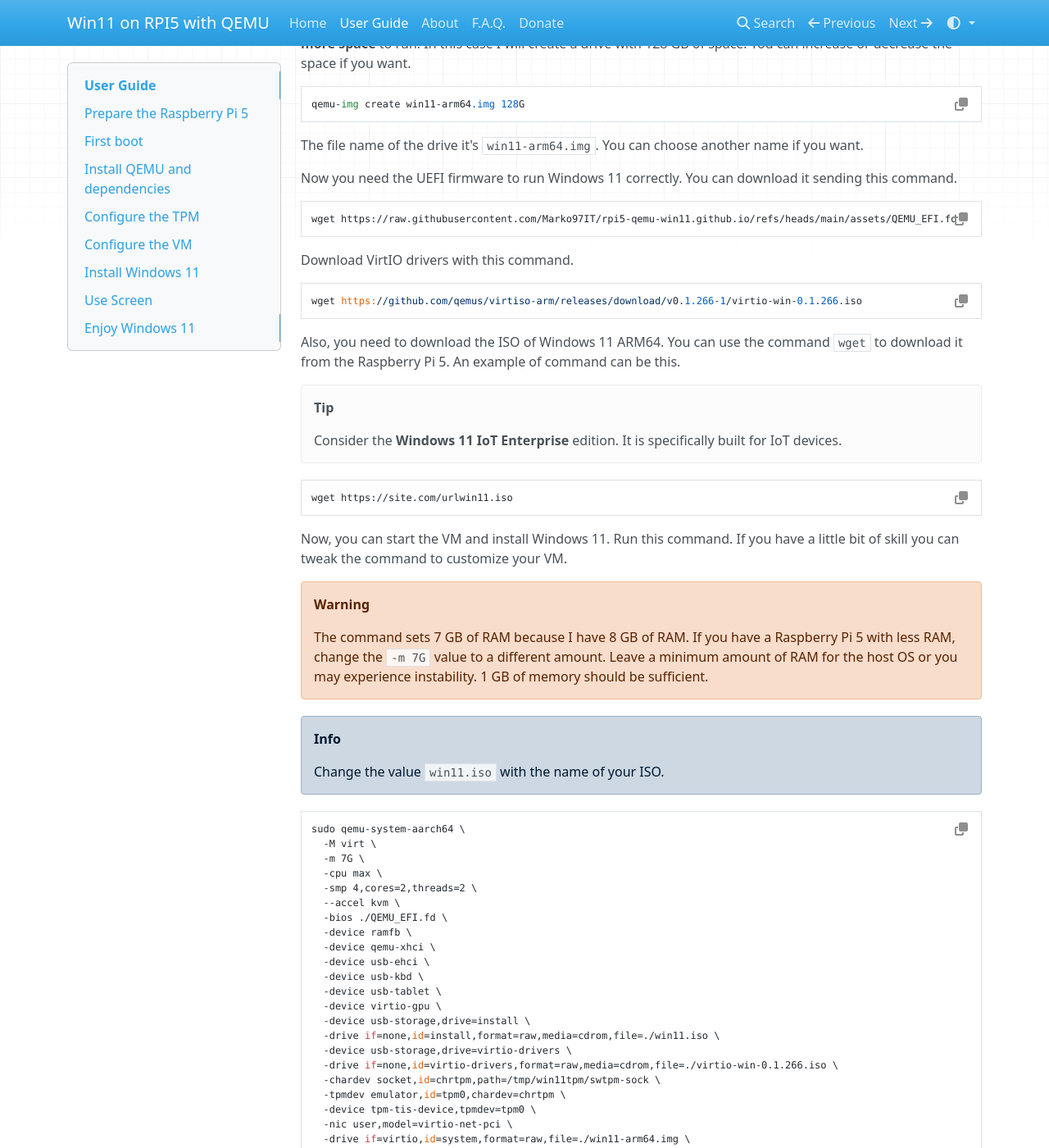
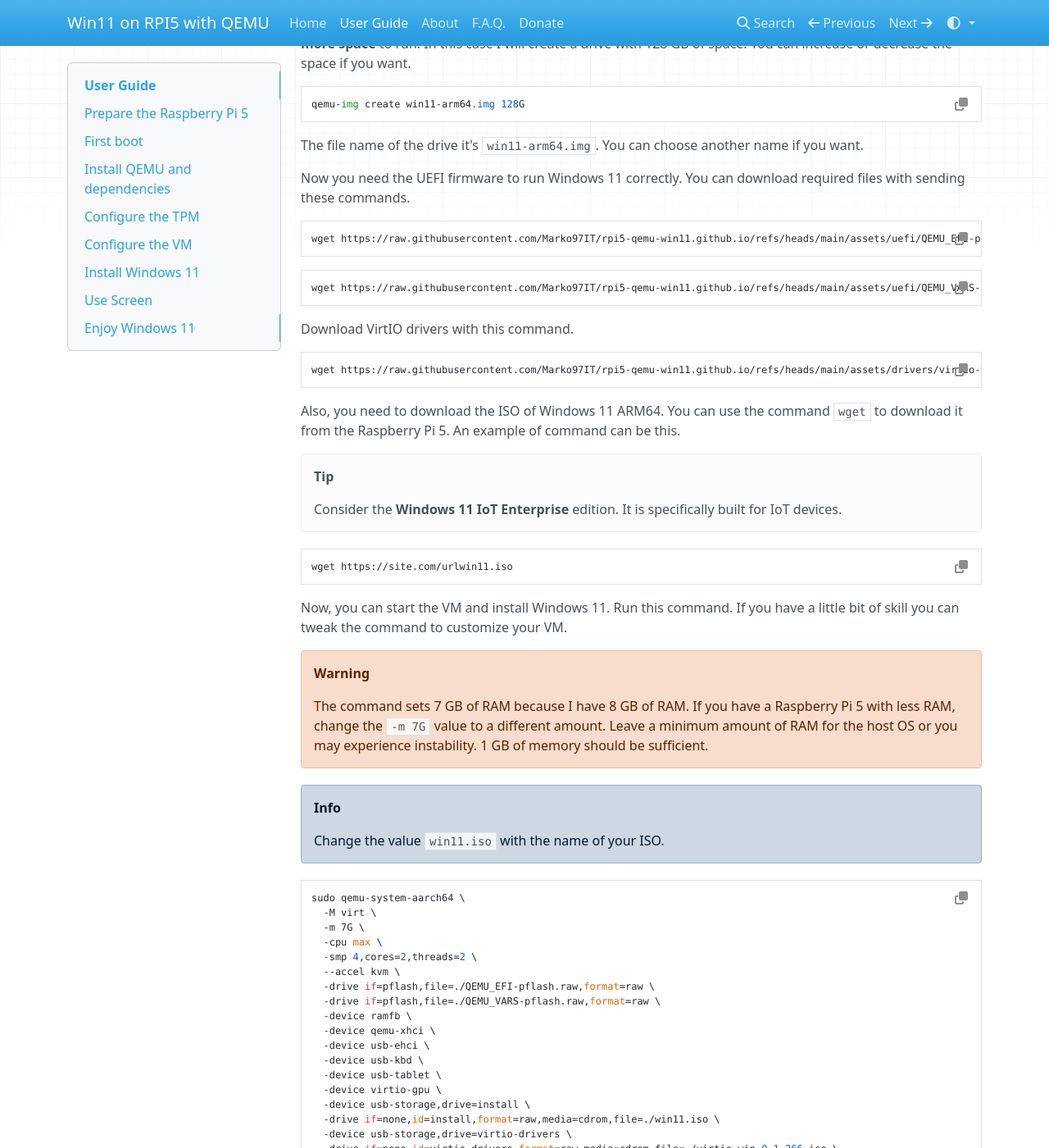
Before and after one commit to Marko97IT/rpi5-qemu-win11, an MkDocs documentation site: the page built from docs/userguide.md, in a window 1280 px wide and 1400 px high, scrolled down 8539 px. Shown: the whole window at 82% size. Built offline with MkDocs 1.6.1, drawn with Linux system fonts in a browser that asks for light colours; nearby versions of some CDN libraries; some of the changed text lies outside the part shown.

Commit message:
Added Secure Boot

````diff
--- a/docs/userguide.md
+++ b/docs/userguide.md
@@ -166,16 +166,20 @@
 
 The file name of the drive it's `win11-arm64.img`. You can choose another name if you want.
 
-Now you need the UEFI firmware to run Windows 11 correctly. You can download it sending this command.
+Now you need the UEFI firmware to run Windows 11 correctly. You can download required files with sending these commands.
 
 ``` bash
-wget https://raw.githubusercontent.com/Marko97IT/rpi5-qemu-win11.github.io/refs/heads/main/assets/QEMU_EFI.fd
+wget https://raw.githubusercontent.com/Marko97IT/rpi5-qemu-win11.github.io/refs/heads/main/assets/uefi/QEMU_EFI-pflash.raw
+```
+
+``` bash
+wget https://raw.githubusercontent.com/Marko97IT/rpi5-qemu-win11.github.io/refs/heads/main/assets/uefi/QEMU_VARS-pflash.raw
 ```
 
 Download VirtIO drivers with this command.
 
 ``` bash
-wget https://github.com/qemus/virtiso-arm/releases/download/v0.1.266-1/virtio-win-0.1.266.iso
+wget https://raw.githubusercontent.com/Marko97IT/rpi5-qemu-win11.github.io/refs/heads/main/assets/drivers/virtio-win-0.1.266.iso
 ```
 
 Also, you need to download the ISO of Windows 11 ARM64. You can use the command `wget` to download it from the Raspberry Pi 5.
@@ -204,7 +208,8 @@
   -cpu max \
   -smp 4,cores=2,threads=2 \
   --accel kvm \
-  -bios ./QEMU_EFI.fd \
+  -drive if=pflash,file=./QEMU_EFI-pflash.raw,format=raw \
+  -drive if=pflash,file=./QEMU_VARS-pflash.raw,format=raw \
   -device ramfb \
   -device qemu-xhci \
   -device usb-ehci \
@@ -308,7 +313,8 @@
   -cpu max \
   -smp 4,cores=2,threads=2 \
   --accel kvm \
-  -bios ./QEMU_EFI.fd \
+  -drive if=pflash,file=./QEMU_EFI-pflash.raw,format=raw \
+  -drive if=pflash,file=./QEMU_VARS-pflash.raw,format=raw \
   -device qemu-xhci \
   -device usb-ehci \
   -device usb-kbd \
````
Also changed, not shown: 4 other files.
